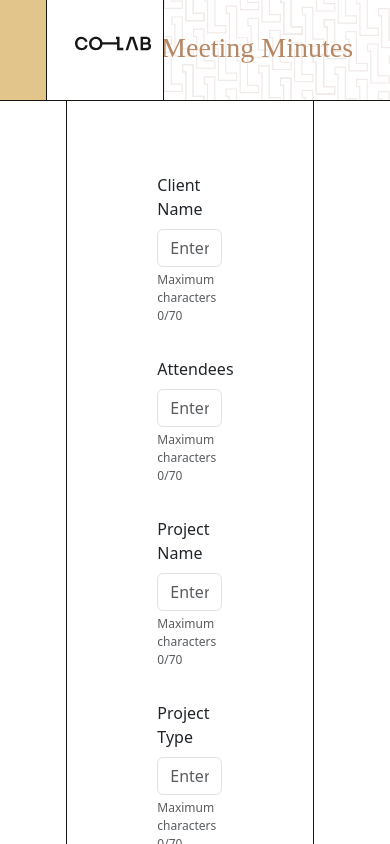
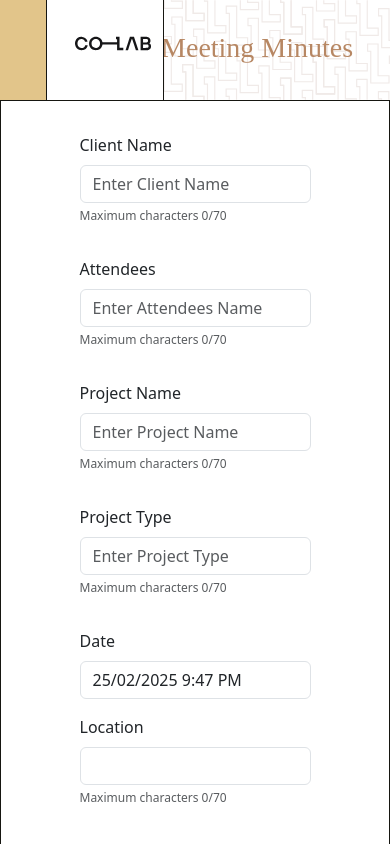
Before and after one commit to RehabSabryy/meeting-mintes, a React (Vite) app: page / in a window 390 px wide. Shown: the top 844 px of the page. Built offline with nearby package versions, Linux system fonts and the light colour scheme.

Commit message:
responsive

```diff
--- a/src/Pages/Form/Form.tsx
+++ b/src/Pages/Form/Form.tsx
@@ -1,4 +1,4 @@
-import { useState } from "react";
+import { useEffect, useState } from "react";
 import DatePicker from "react-datepicker";
 import "react-datepicker/dist/react-datepicker.css";
 import "bootstrap/dist/css/bootstrap.min.css";
@@ -34,8 +34,17 @@ export default function Form() {
 
   const [conclusions, setConclusions] = useState<string[]>([]);
   const [newConclusion, setNewConclusion] = useState("");
+  const [isMobile, setIsMobile] = useState(window.innerWidth < 768);
 
   const navigate = useNavigate();
+
+  useEffect(() => {
+    const handleResize = () => {
+      setIsMobile(window.innerWidth < 768);
+    };
+    window.addEventListener("resize", handleResize);
+    return () => window.removeEventListener("resize", handleResize);
+  }, []);
 
   const handleSubmit = (e: React.FormEvent) => {
     e.preventDefault();
@@ -103,8 +112,8 @@ export default function Form() {
   return (
     <>
       <Header />
-      <div className="borderr-start borderr-end form-layout">
-        <div className="d-flex flex-column justify-content-center align-items-center w-100 p-5">
+      <div className={`borderr-start borderr-end ${isMobile ? "" : "form-layout"}`}>
+        <div className={`d-flex flex-column justify-content-center align-items-center w-100 ${isMobile ? "p-2" : "p-5"}`}>
           <form onSubmit={handleSubmit} className="p-4 w-75">
             <div className="row">
               <div className="col-md-6 mb-3">
--- a/src/Pages/Layout/Layout.tsx
+++ b/src/Pages/Layout/Layout.tsx
@@ -1,4 +1,4 @@
-import { useRef, useState } from "react";
+import { useEffect, useRef, useState } from "react";
 import jsPDF from "jspdf";
 import html2canvas from "html2canvas";
 import Header from "./Header/Header";
@@ -8,11 +8,20 @@ import DisplayPage from "../DisplayPage/DisplayPage";
 export default function Layout() {
   const componentRef = useRef<HTMLDivElement>(null);
   const [pages, setPages] = useState<string[]>([]);
+  const [isMobile, setIsMobile] = useState(window.innerWidth < 768);
 
   const handlePagesComputed = (computedPages: string[]) => {
     console.log("Computed Pages:", computedPages);
     setPages(computedPages);
   };
+
+    useEffect(() => {
+      const handleResize = () => {
+        setIsMobile(window.innerWidth < 768);
+      };
+      window.addEventListener("resize", handleResize);
+      return () => window.removeEventListener("resize", handleResize);
+    }, []);
 
   const handlePrint = async () => {
     if (!componentRef.current) return;
@@ -37,11 +46,11 @@ export default function Layout() {
   };
 
   return (
-    <div className="page-wrapper">
-      <div className="p-3 position-fixed" style={{right:"20px"}}>
+    <div className={`page-wrapper`}>
+      <div className="p-3 position-fixed " style={{right:"20px", zIndex:"1000"}}>
        <button className="btn bg-color" onClick={handlePrint}>Export to PDF</button>
       </div>
-      <div ref={componentRef} className="a4-container">
+      <div ref={componentRef} className={` ${isMobile ? "" : "a4-container"}`}>
         {pages.map((pageContent, index) => (
           <div key={index} className="a4-page" style={{ breakAfter: "page" }}>
             <Header />
```
